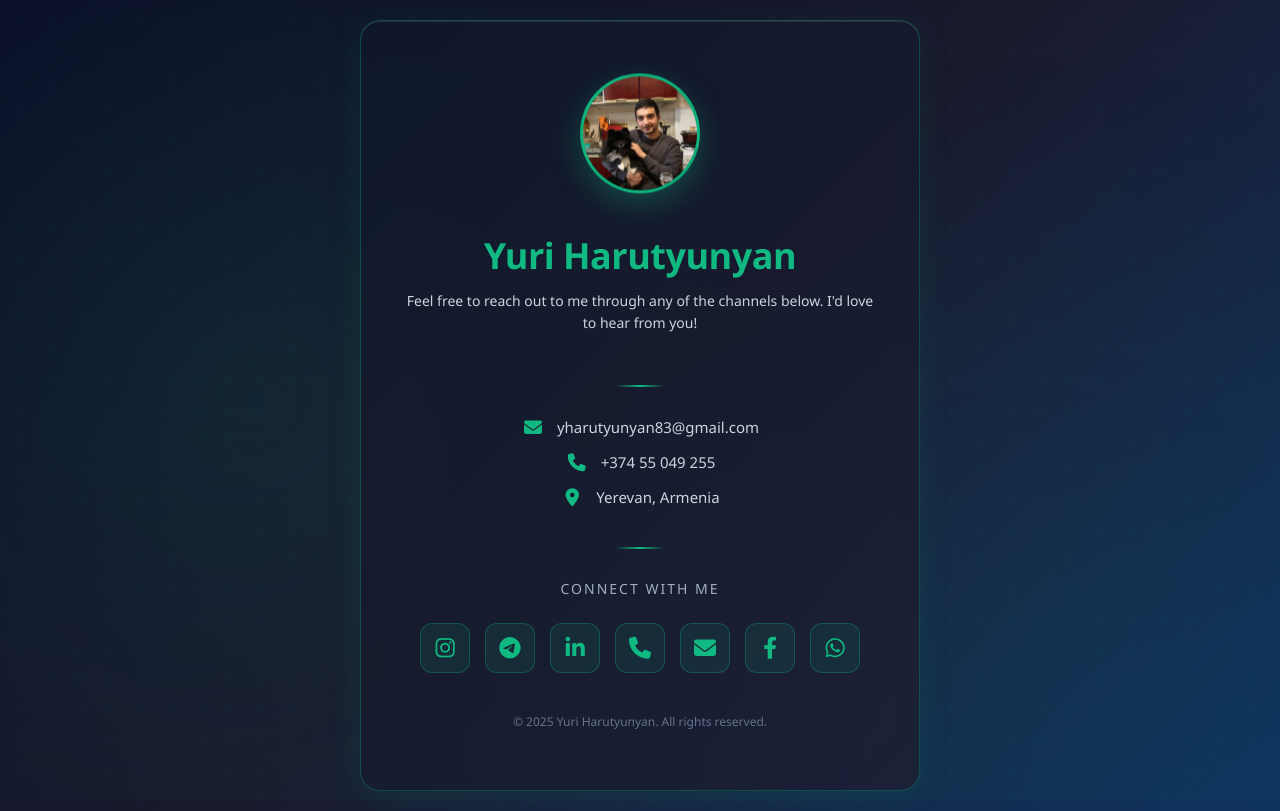
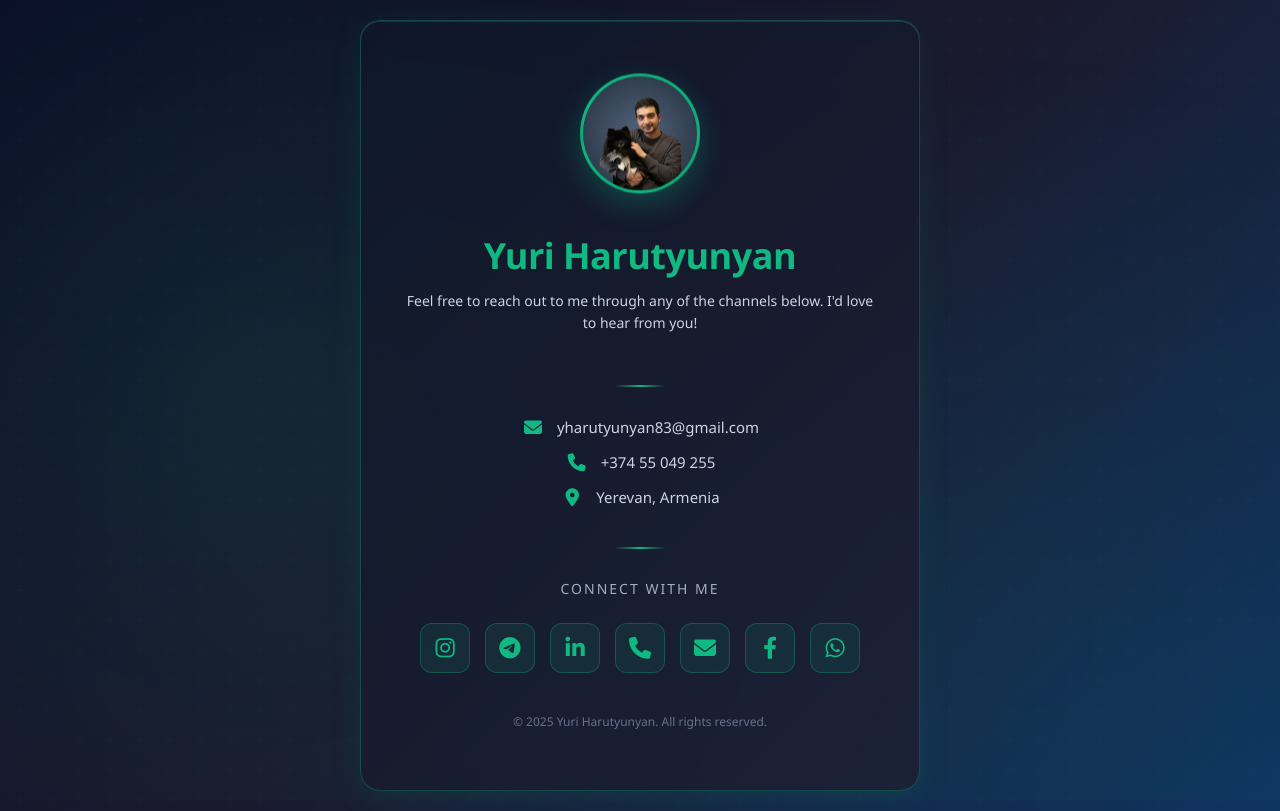
Before and after one commit to YurHarutyunyan/contact_me, a plain HTML site: page index.html in a window 1280 px wide. Drawn offline with Linux system fonts and the light colour scheme.

Commit message:
profile opicture update

```diff
--- a/index.html
+++ b/index.html
@@ -340,7 +340,7 @@
         <div class="contact-card">
             <div class="header">
                 <div class="avatar">
-                    <img src="IMG_7677.JPG" alt="Yuri Harutyunyan">
+                    <img src="Yuri_profile_pic.png" alt="Yuri Harutyunyan">
                 </div>
                 <h1 class="name">Yuri Harutyunyan</h1>
                 <p class="description">
```
Also changed, not shown: IMG_7677.JPG (deleted), Yuri_profile_pic.png (added).
